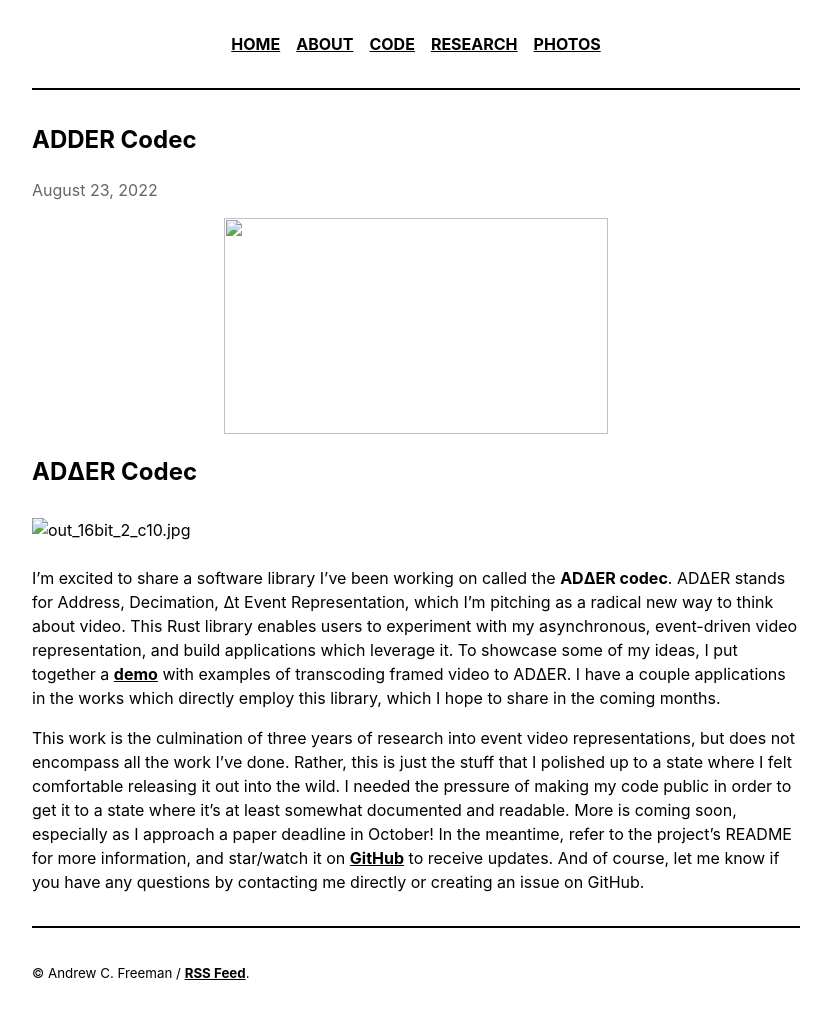
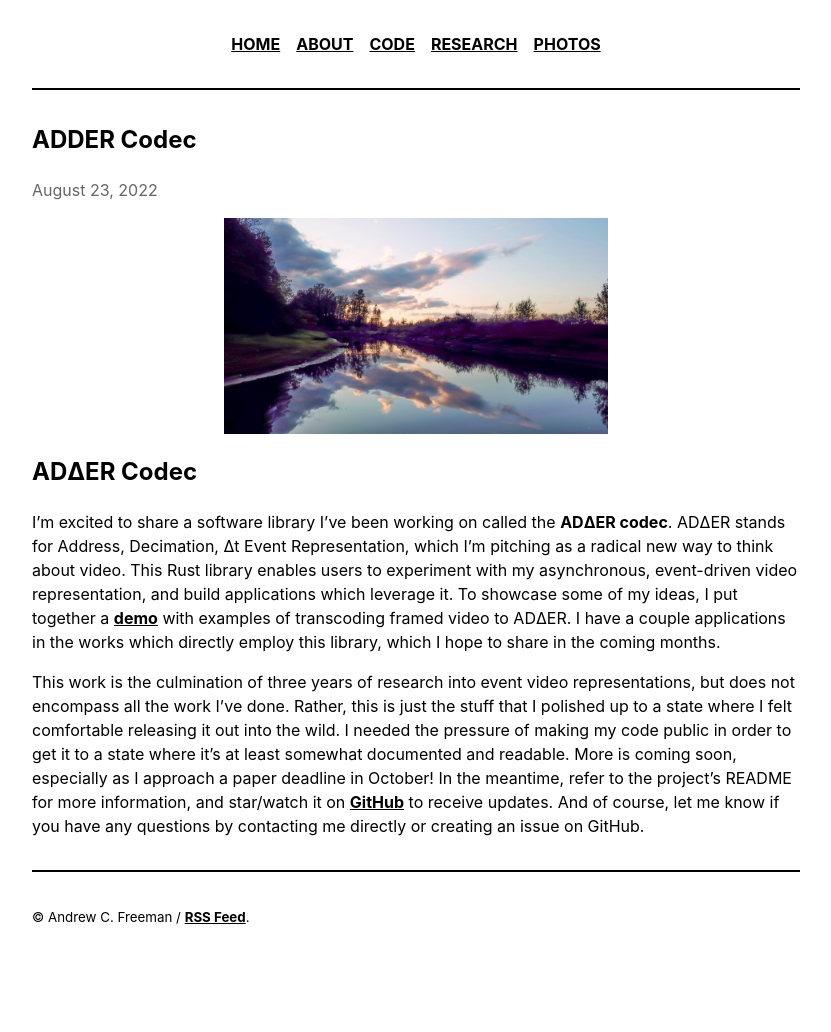
Before and after one commit to ac-freeman/acfreeman.github.io, a Jekyll site: the page built from _posts/2022-08-23-adder-codec.md, in a window 1280 px wide. Shown: the whole page, without its empty margins (224-1055 px from the left). Built offline with Jekyll 4.4.1, drawn with Linux system fonts in a browser that asks for light colours; after the commit the page ends 976 px from its top, so only the background shows below that.

Commit message:
Update 2022-08-23-adder-codec.md

```diff
--- a/_posts/2022-08-23-adder-codec.md
+++ b/_posts/2022-08-23-adder-codec.md
@@ -2,16 +2,16 @@
 layout: post
 title: ADDER Codec
 description: My new library for event-based video representations
-image: /assets/images/posts/rust/out_16bit_2_c10.jpg
-terminal: /assets/images/posts/rust/out_16bit_2_c10.jpg
-vsraw: /assets/images/posts/rust/out_16bit_2_c10.jpg
-vssmart: /assets/images/posts/rust/out_16bit_2_c10.jpg
+image: /assets/images/posts/out_16bit_2_c10.jpg
+terminal: /assets/images/posts/out_16bit_2_c10.jpg
+vsraw: /assets/images/posts/out_16bit_2_c10.jpg
+vssmart: /assets/images/posts/out_16bit_2_c10.jpg
 ---
 <meta name="image" property="og:image" content="{{ page.image }}">
 <img src="{{ page.image }}" class="center" width="384" height="216">
+
 ## ADΔER Codec
 
-![out_16bit_2_c10.jpg]({{site.baseurl}}/_posts/out_16bit_2_c10.jpg)
 
 I'm excited to share a software library I've been working on called the **ADΔER codec**. ADΔER stands for Address, Decimation, Δt Event Representation, which I'm pitching as a radical new way to think about video. This Rust library enables users to experiment with my asynchronous, event-driven video representation, and build applications which leverage it. To showcase some of my ideas, I put together a [demo](https://yt-embed.herokuapp.com/embed?v=yfzwn5PrMpw) with examples of transcoding framed video to ADΔER. I have a couple applications in the works which directly employ this library, which I hope to share in the coming months.
 
```
